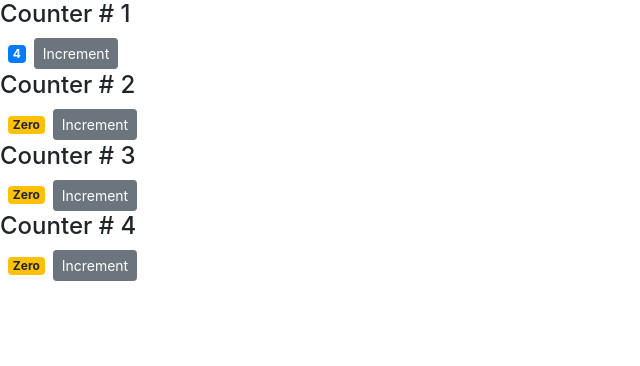
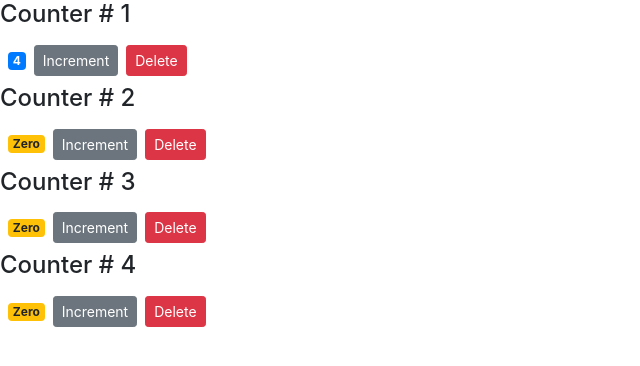
Before and after one commit to sonnn9/-Mastering-React, a React (Create React App) app: page / in a window 1280 px wide. Shown: the top 366 px of the page, without its empty margins (0-640 px from the left). Built offline with nearby package versions, Linux system fonts and the light colour scheme.

Commit message:
raising and handling event

```diff
--- a/src/components/counter.jsx
+++ b/src/components/counter.jsx
@@ -9,6 +9,8 @@
         this.setState({ count: this.state.count + 1 });
     }
 
+
+
     render() {
         return (
             <div>
@@ -16,6 +18,7 @@
                 <h4>Counter # {this.props.id}</h4>
                 <span className={this.getBadgeClasses()}>{this.formatCount()}</span>
                 <button onClick={this.handleIncrement} className="btn btn-secondary btn-sm">Increment</button>
+                <button onClick={this.props.onDelete} className="btn btn-danger btn-sm m-2">Delete</button>
             </div>
         );
     }
--- a/src/components/counters.jsx
+++ b/src/components/counters.jsx
@@ -10,13 +10,20 @@
             { id: 4, value: 0},
         ]
     };
+
+    handleDelete = () => {
+        console.log("event Handler called")
+    }
     render() {
         return (
         <div>
             {this.state.counters.map(counter =>
-                <Counter key={counter.id} value={counter.value} id={counter.id}>
-                    {/*<h4>Counter #{counter.id}</h4>*/}
-                </Counter>
+                <Counter
+                    key={counter.id}
+                    value={counter.value}
+                    id={counter.id}
+                    onDelete={this.handleDelete}
+                />
             )}
         </div>
         );
```
